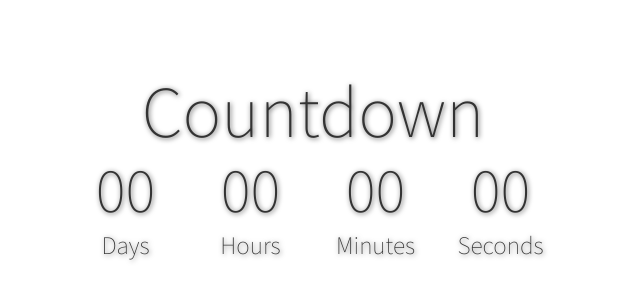
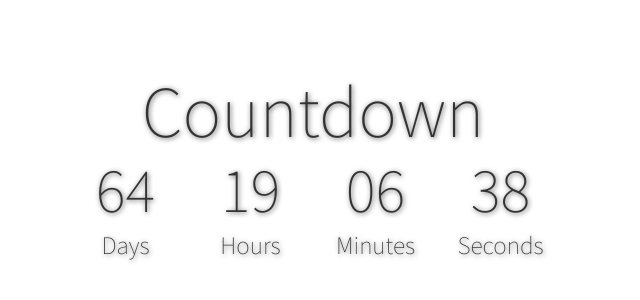
Before and after one commit to Sexar/pl-countdown, a website: page index.html in a window 1280 px wide. Shown: the part 228-528 px from the top of the page, without its empty margins (327-967 px from the left). Drawn offline with Linux system fonts and the light colour scheme.

Commit message:
Set valid date when create an instance.

```diff
--- a/index.html
+++ b/index.html
@@ -71,7 +71,7 @@
 
                 let wrapper = document.getElementById('wrapper');
                 // let countdown = new pl.Countdown(new Date("2018-1-1"));
-                let countdown = new pl.Countdown("2018-1-111");
+                let countdown = new pl.Countdown("2018-1-11");
 
                 wrapper.append( countdown.element );
 
```
